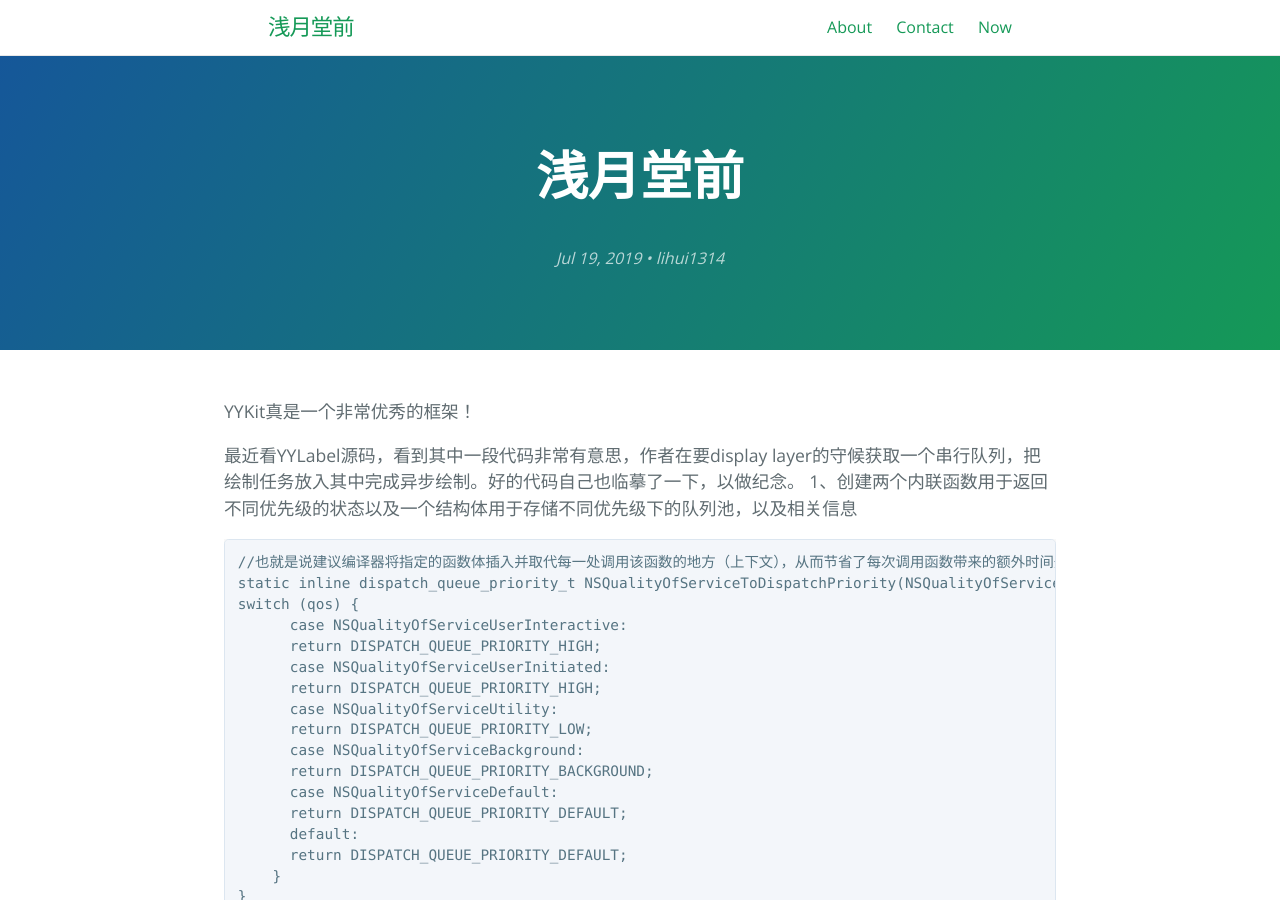
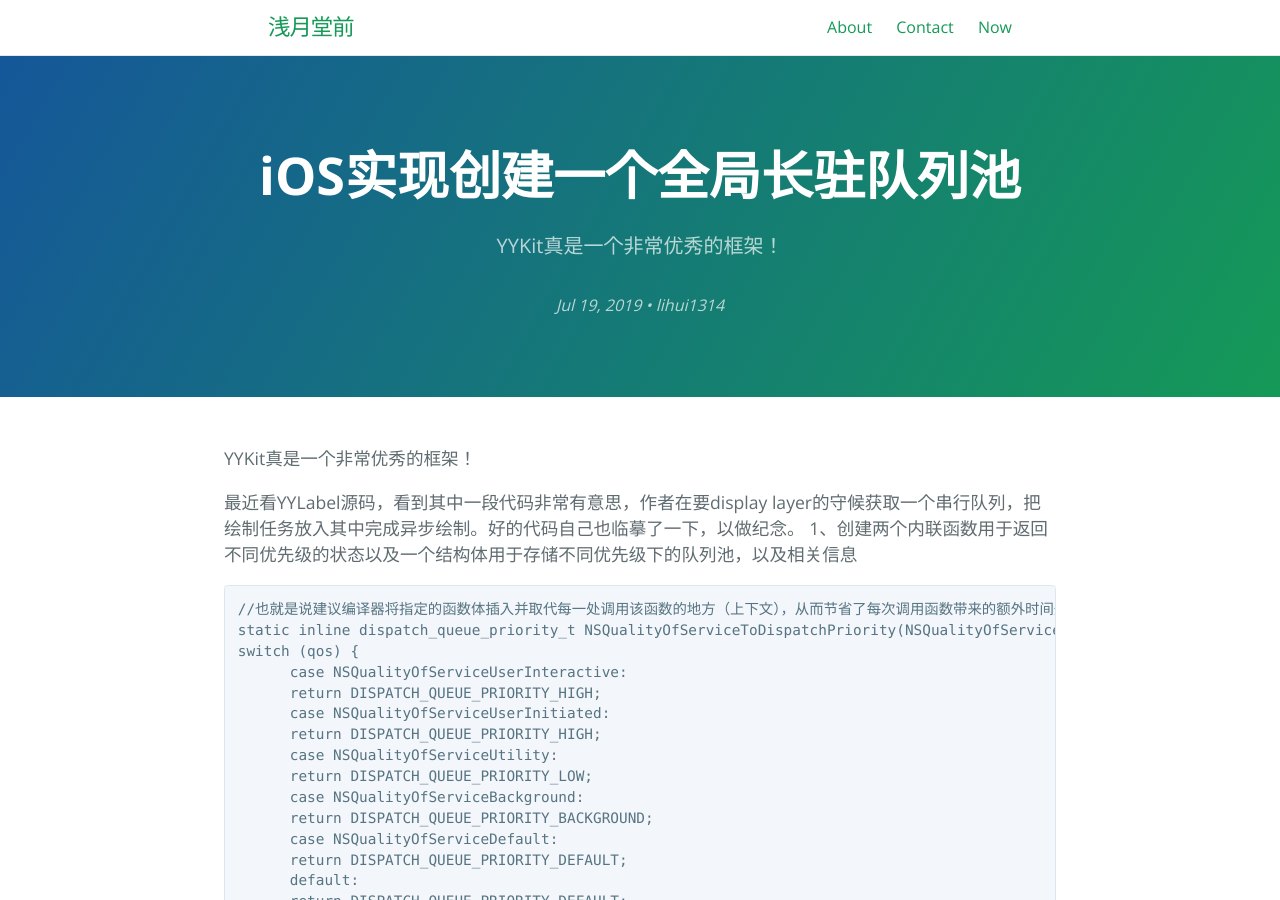
Before and after one commit to lihui1314/lihui1314.github.io, a Jekyll site: the page built from _posts/2019-07-19-iOS实现创建一个全局长驻队列池.md, in a window 1280 px wide and 900 px high. Built offline with Jekyll 4.4.1, drawn with Linux system fonts in a browser that asks for light colours; our own code applies the rules of GitHub Pages for plain Markdown files; some of the changed lines change nothing that is shown.

Commit message:
no message

```diff
--- a/_posts/2019-07-19-iOS实现创建一个全局长驻队列池.md
+++ b/_posts/2019-07-19-iOS实现创建一个全局长驻队列池.md
@@ -1,7 +1,7 @@
 ---
 layout: post
 title: "iOS实现创建一个全局长驻队列池"
-tagline:YYKit真是一个非常优秀的框架！
+tagline: "YYKit真是一个非常优秀的框架！"
 ---
 YYKit真是一个非常优秀的框架！
 
```
